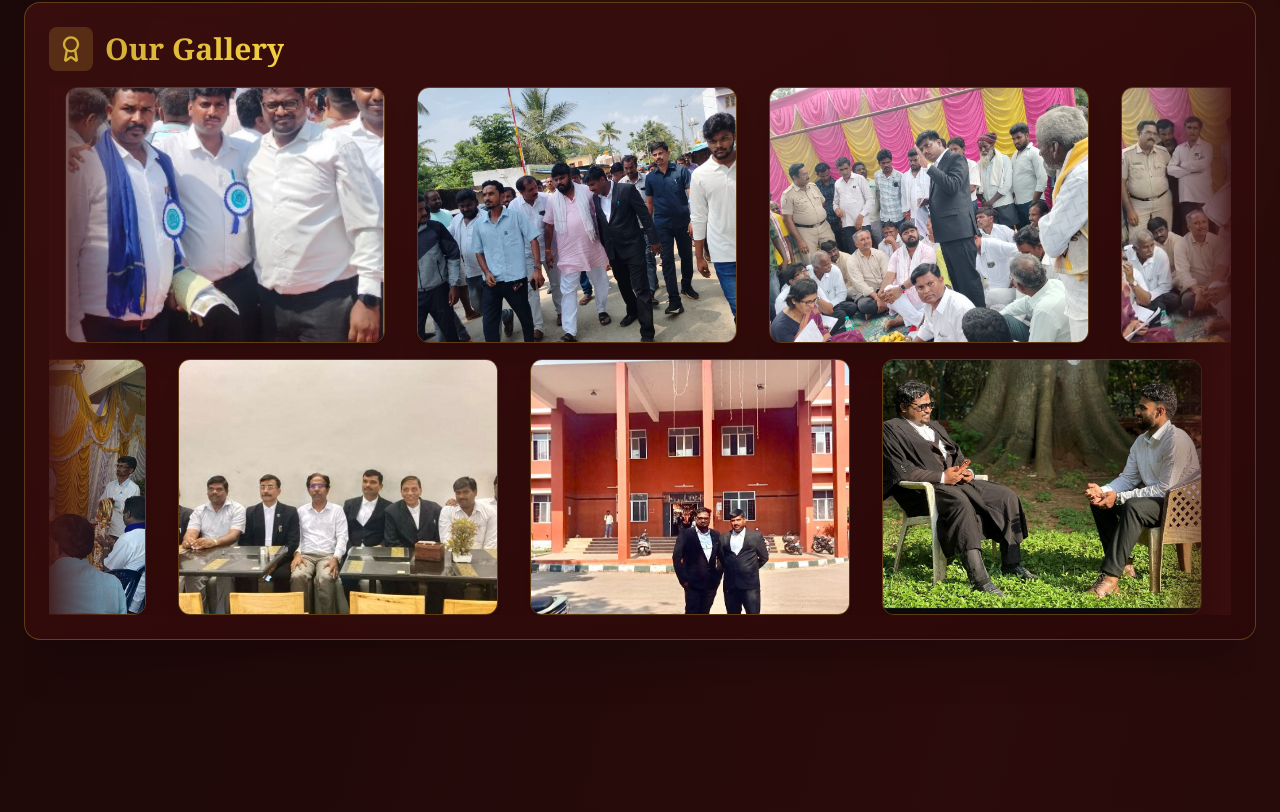
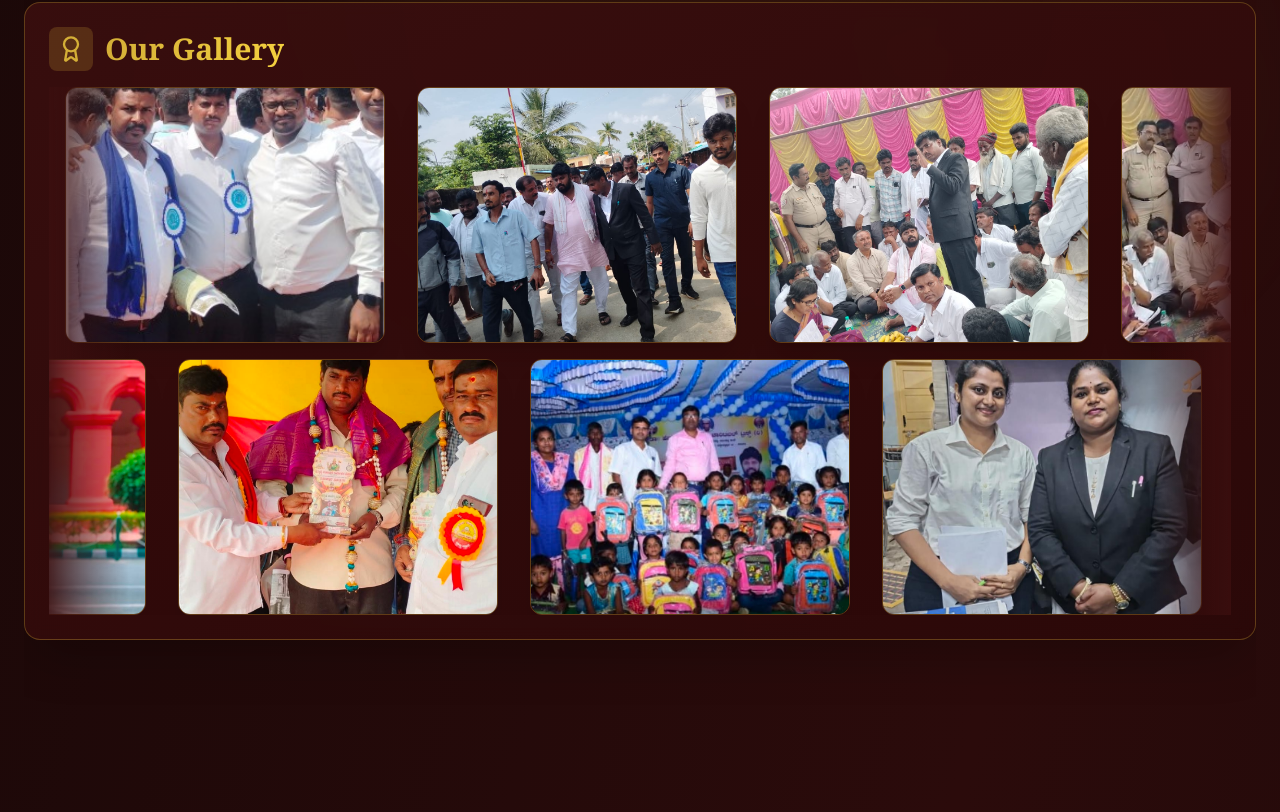
Before and after one commit to sathyabhushanboss-commits/nyayamarga, a Next.js app: page /about in a window 1280 px wide. Shown: the part 430-1242 px from the top of the page. Built offline with nearby package versions, Linux system fonts and the light colour scheme.

Commit message:
images target

```diff
--- a/src/app/about/page.tsx
+++ b/src/app/about/page.tsx
@@ -32,7 +32,12 @@ export default function AboutPage() {
     "/7.jpeg",
     "/8.jpeg",
     "/9.jpeg",
-    "/10.jpeg"
+    "/10.jpeg",
+    "/11.jpeg",
+    "/12.jpeg",
+    "/13.jpeg",
+    "/14.jpeg"
+
   ];
 
   // Core Values data
```
